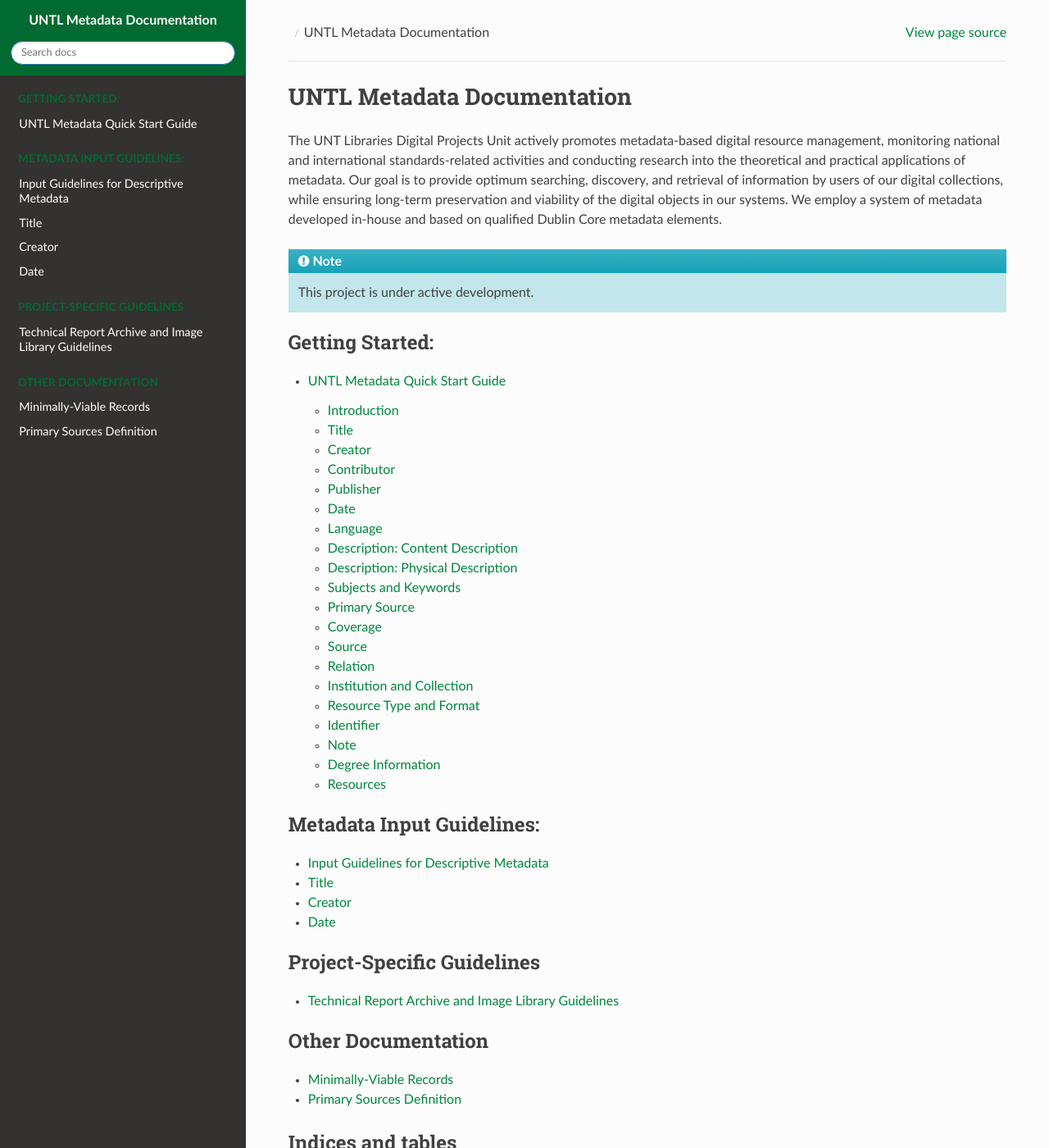
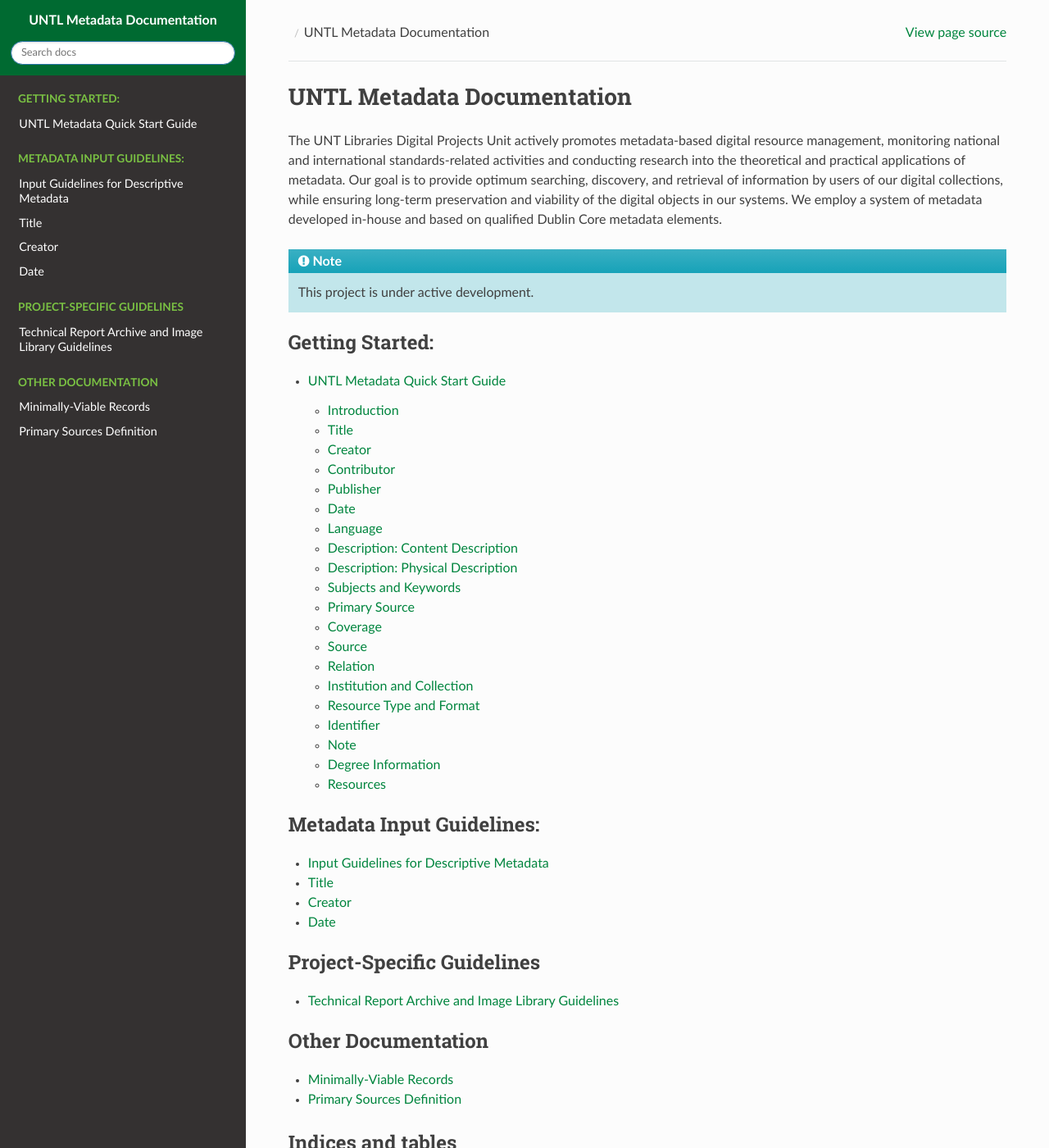
Before and after one commit to unt-libraries/untl-metadata-documentation, a Sphinx documentation site: the page built from docs/index.rst, in a window 1280 px wide and 1400 px high. Shown: the whole window at 82% size. Built offline with Sphinx 7.4.7 and the Read the Docs theme 2.0.0, drawn with Linux system fonts in a browser that asks for light colours.

Commit message:
Move UNT css into existing custom.css file, a few conf.py theme adjustments

```diff
--- a/docs/_static/css/custom.css
+++ b/docs/_static/css/custom.css
@@ -21,3 +21,41 @@
 /* .wy-plain-list-disc,.rst-content .section ul,.rst-content .toctree-wrapper ul,article ul {
 	margin-bottom:0px !important;
 } */
+
+
+/* Styling for better consistency with UNT Libraries site */
+a {
+    color: #00853e;
+}
+
+a:hover,
+a:visited {
+    color: #00391a;
+}
+
+.wy-side-nav-search a,
+.wy-side-nav-search a:hover,
+.wy-side-nav-search a:visited,
+.wy-nav-top a,
+.wy-nav-top a:hover,
+.wy-nav-top a:visited {
+    color: #FFFFFF;
+}
+
+.wy-menu-vertical p.caption {
+    color: #7AC143;
+}
+
+.wy-menu-vertical a,
+.wy-menu-vertical a:hover,
+.wy-menu-vertical a:visited {
+    color: #FFFFFF;
+}
+
+.rst-content .note .admonition-title {
+    background: #17a2b8 linear-gradient(180deg,#3ab0c3,#17a2b8) repeat-x;
+}
+
+.rst-content .note {
+    background: rgba(22, 162, 184, 0.25);
+}
--- a/docs/_static/css/untl.css
+++ /dev/null
@@ -1,34 +0,0 @@
-body {
-
-}
-
-a {
-    color: #00853e;
-}
-
-a:hover,
-a:visited {
-    color: #00391a;
-}
-
-.wy-side-nav-search {
-    background-color: #006a31;
-}
-
-.wy-menu-vertical p.caption {
-    color: #006a31;
-}
-
-.wy-menu-vertical a,
-.wy-menu-vertical a:hover,
-.wy-menu-vertical a:visited {
-    color: white;
-}
-
-.rst-content .note .admonition-title {
-    background: #17a2b8 linear-gradient(180deg,#3ab0c3,#17a2b8) repeat-x;
-}
-
-.rst-content .note {
-    background: rgba(22, 162, 184, 0.25);
-}
--- a/docs/conf.py
+++ b/docs/conf.py
@@ -28,12 +28,14 @@
 
 html_theme = 'sphinx_rtd_theme'
 html_static_path = ['_static']
+html_title = "University Libraries - UNT"
+html_baseurl = "https://library.unt.edu/metadata/"
+html_favicon = "_static/images/favicon-32x32.png"
 
 # These paths are either relative to html_static_path
 # or fully qualified paths (eg. https://...)
 html_css_files = [
     'css/custom.css',
-    'css/untl.css',
 ]
 
 # Spelling check needs an additional module that is not installed by default.
@@ -49,4 +51,8 @@
 
 spelling_warning = True
 
-html_favicon = "_static/images/favicon-32x32.png"
+# Options for RTD Theme
+html_theme_options = {
+    'style_nav_header_background': '#006a31',
+
+}
```
